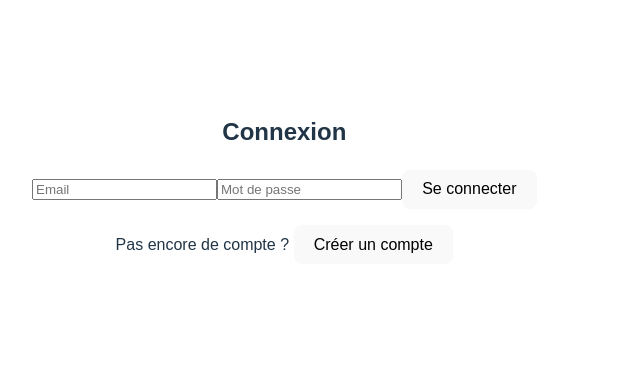
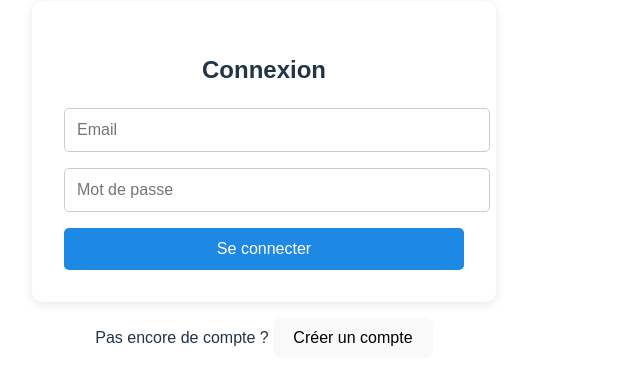
Before and after one commit to enrajeGIT/tangovocab, a React (Vite) app: page / in a window 1280 px wide. Shown: the part 213-598 px from the top of the page, without its empty margins (0-640 px from the left). Built offline with nearby package versions, Linux system fonts and the light colour scheme; no server answers.

Commit message:
✨ Ajout de Firebase Auth (login/signup)

```diff
--- a/src/components/Login.tsx
+++ b/src/components/Login.tsx
@@ -1,4 +1,3 @@
-// src/components/Login.tsx
 import { useState } from "react";
 import { signInWithEmailAndPassword } from "firebase/auth";
 import { auth } from "../lib/firebase";
@@ -14,17 +13,63 @@ export default function Login({ onSuccess }: { onSuccess: () => void }) {
       await signInWithEmailAndPassword(auth, email, password);
       onSuccess();
     } catch (err: any) {
-      setError(err.message);
+      setError("❌ Email ou mot de passe incorrect.");
     }
   };
 
   return (
-    <form onSubmit={handleLogin}>
+    <form onSubmit={handleLogin} style={styles.form}>
       <h2>Connexion</h2>
-      <input type="email" placeholder="Email" value={email} onChange={e => setEmail(e.target.value)} required />
-      <input type="password" placeholder="Mot de passe" value={password} onChange={e => setPassword(e.target.value)} required />
-      <button type="submit">Se connecter</button>
-      {error && <p style={{ color: "red" }}>{error}</p>}
+      <input
+        type="email"
+        placeholder="Email"
+        value={email}
+        onChange={e => setEmail(e.target.value)}
+        style={styles.input}
+      />
+      <input
+        type="password"
+        placeholder="Mot de passe"
+        value={password}
+        onChange={e => setPassword(e.target.value)}
+        style={styles.input}
+      />
+      <button type="submit" style={styles.button}>Se connecter</button>
+      {error && <p style={styles.error}>{error}</p>}
     </form>
   );
 }
+
+const styles = {
+  form: {
+    backgroundColor: "#fff",
+    padding: "2rem",
+    borderRadius: "10px",
+    boxShadow: "0 2px 10px rgba(0,0,0,0.1)",
+    maxWidth: "400px",
+    margin: "auto"
+  },
+  input: {
+    width: "100%",
+    padding: "0.75rem",
+    marginBottom: "1rem",
+    borderRadius: "5px",
+    border: "1px solid #ccc",
+    fontSize: "1rem"
+  },
+  button: {
+    backgroundColor: "#1e88e5",
+    color: "#fff",
+    border: "none",
+    padding: "0.75rem",
+    width: "100%",
+    borderRadius: "5px",
+    fontSize: "1rem",
+    cursor: "pointer"
+  },
+  error: {
+    color: "red",
+    fontSize: "0.9rem",
+    marginTop: "0.5rem"
+  }
+};
```
